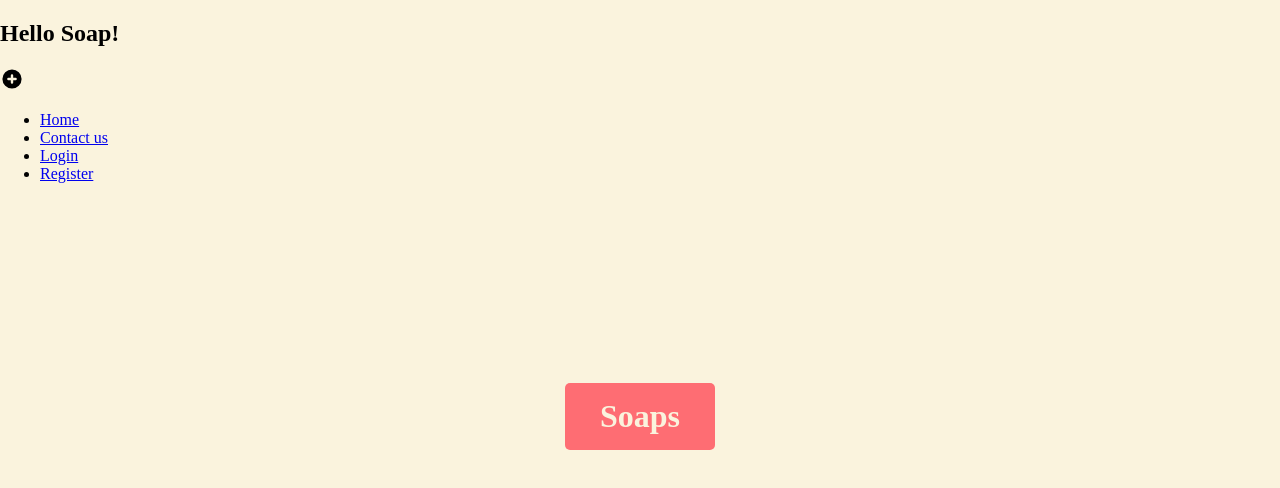
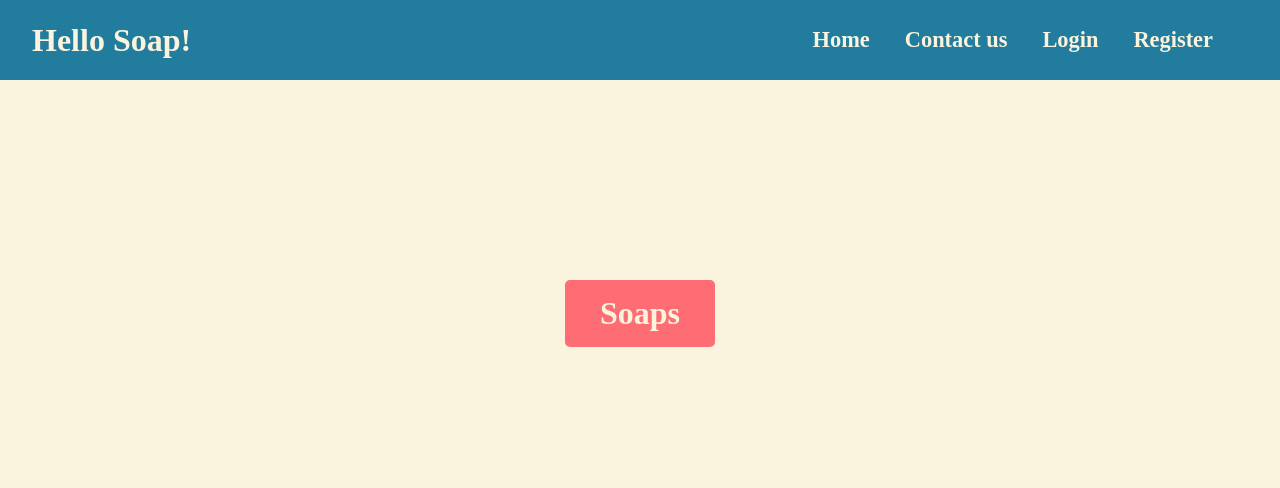
Before and after one commit to AndreiaCifoni/Soap-Project, a React app: page / in a window 1280 px wide. Built offline with nearby package versions, Linux system fonts and the light colour scheme.

Commit message:
navbar style

```diff
--- a/src/components/layout/styles.css
+++ b/src/components/layout/styles.css
@@ -32,26 +32,40 @@ body {
 
 .nav-container {
   width: 100%;
-  padding: 30px;
-  margin-bottom: 30px;
+  height: 80px;
+  display: flex;
+  align-items: center;
+  justify-content: space-between;
+  color: #faf3dd;
   background-color: #227c9d;
 }
 
-.nav-link {
-  display: flex;
-  justify-content: flex-start;
-  gap: 30px;
+.nav-title {
+  font-size: 2rem;
+  margin-left: 32px;
 }
 
-.nav-link a {
+.nav-list {
+  list-style: none;
+  display: grid;
+  grid-template-columns: repeat(5, auto);
+  gap: 35px;
+  margin-right: 32px;
+}
+
+.nav-item {
   text-decoration: none;
-  font-size: 20px;
+  font-size: 1.4rem;
   font-weight: bold;
   color: #faf3dd;
 }
 
-.nav-link a:hover {
+.nav-item:hover {
   color: #264653;
+}
+
+.nav-icon {
+  display: none;
 }
 
 /* HOME SOAP BTN*/
--- a/src/components/navbar/Navbar.js
+++ b/src/components/navbar/Navbar.js
@@ -1,7 +1,7 @@
 import React, { useState } from "react";
 import NavMenu from "./navMenu";
 import { Link } from "react-router-dom";
-import { BeakerIcon, PlusCircleIcon } from "@heroicons/react/solid";
+import { MenuIcon, XIcon } from "@heroicons/react/solid";
 import ".././layout/styles.css";
 
 const Navbar = () => {
@@ -12,18 +12,14 @@ const Navbar = () => {
   };
 
   return (
-    <nav>
-      <h1>Hello Soap!</h1>
-      <div>
-        <i onClick={onNavIcon} className="nav-icon">
-          {clicked ? (
-            <BeakerIcon className="icon" />
-          ) : (
-            <PlusCircleIcon className="icon" />
-          )}
+    <nav className="nav-container">
+      <h1 className="nav-title">Hello Soap!</h1>
+      <div className="nav-icon">
+        <i onClick={onNavIcon}>
+          {clicked ? <XIcon className="icon" /> : <MenuIcon className="icon" />}
         </i>
       </div>
-      <ul className={clicked ? "nav-full" : "nav-cell"}>
+      <ul className={clicked ? "nav-list  nav-cell" : "nav-list"}>
         {NavMenu.map((item, index) => {
           return (
             <li key={index}>
--- a/src/components/navbar/navMenu.js
+++ b/src/components/navbar/navMenu.js
@@ -2,22 +2,22 @@ const NavMenu = [
   {
     title: "Home",
     url: "/",
-    cName: "nav-menu",
+    cName: "nav-item",
   },
   {
     title: "Contact us",
     url: "#",
-    cName: "nav-menu",
+    cName: "nav-item",
   },
   {
     title: "Login",
     url: "/Login",
-    cName: "nav-menu",
+    cName: "nav-item",
   },
   {
     title: "Register",
     url: "/Register",
-    cName: "nav-menu",
+    cName: "nav-item",
   },
 ];
 
```
